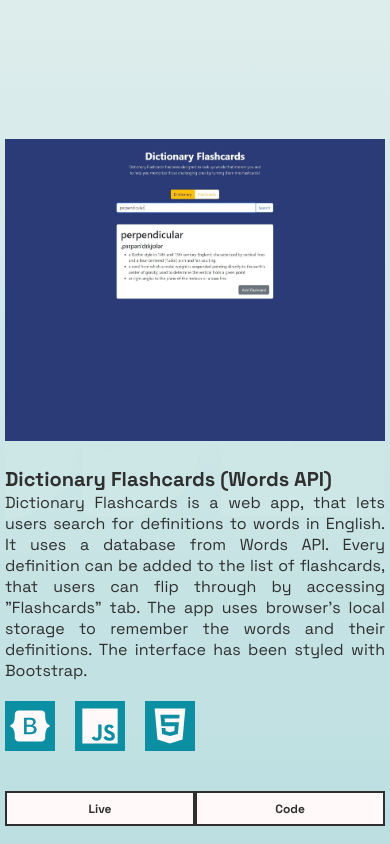
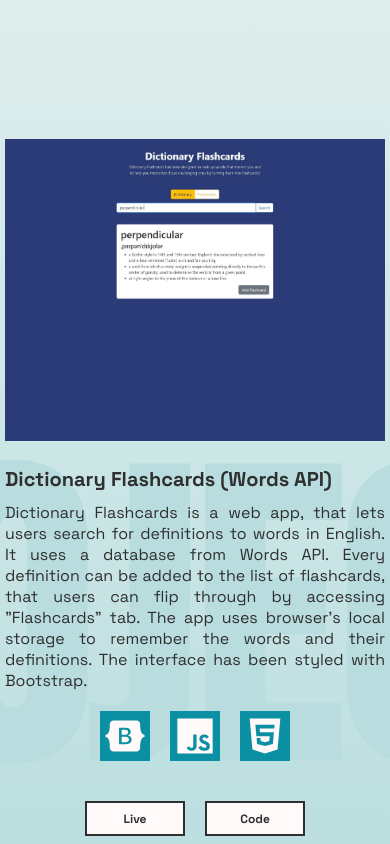
Before and after one commit to damianwick/my-portfolio, a React (Create React App) app: page / in a window 390 px wide. Shown: the part 820-1664 px from the top of the page. Built offline with nearby package versions, Linux system fonts and the light colour scheme.

Commit message:
Adjust background in mobile. Icons position in mobile. Live and code buttons width.

```diff
--- a/src/App.css
+++ b/src/App.css
@@ -1,3 +1,7 @@
+.app{
+    max-width: 100vw;
+    overflow: hidden;
+}
 section{
     height: 100vh;
     display: flex;
@@ -9,7 +13,6 @@ section{
 .wrapper{
     max-width: 1200px;
     margin: 0 auto;
-    overflow: hidden;
 }
 .btn{
     background-color: #FFF9F9;
@@ -32,7 +35,6 @@ section{
     z-index: -1;
     height: 100%;
     width: 100%;
-    overflow: hidden;
 }
 .background-signs h1{
     margin: 0;
--- a/src/components/AboutSection.css
+++ b/src/components/AboutSection.css
@@ -80,6 +80,19 @@
         top: 450px;
     }
 }
+@media only screen and (max-width: 1024px) {
+    .about-inner-container p{
+        margin: 0;
+    }
+    #about-section .background-signs h1:nth-child(1){
+        top: 10%;
+        left: -10%;
+    }
+    #about-section .background-signs h1:nth-child(2){
+        left: 40%;
+        top: 50%;
+    }
+}
 @media only screen and (max-width: 890px) {
     .resume-btn {
         margin-top: 20px;
@@ -103,10 +116,8 @@
         margin: 0;
         width: 100%;
     }
-}
-
-@media only screen and (max-width: 579px) {
-    .resume-btn{
-        align-self: center ;
+    .resume-btn {
+        margin-top: 20px;
+        align-self: center;
     }
 }
--- a/src/components/ContactSection.css
+++ b/src/components/ContactSection.css
@@ -9,7 +9,10 @@ form{
     width: 60%;
     margin: 30px auto;
     font-family: 'Space Grotesk', sans-serif;
-    color: #2F2F2F ;
+    color: #2F2F2F;
+}
+.contact-container{
+    z-index: 3;
 }
 .contact-form-first-row{
     display: flex;
@@ -85,6 +88,12 @@ form label{
 }
 
 @media only screen and (max-width: 1024px) {
+    .contact-container{
+        z-index: 0;
+    }
+    .contact-label {
+        text-align: center;
+    }
     form{
         width: 100%;
     }
@@ -95,11 +104,16 @@ form label{
         height: 80vh;
         margin: 100px auto 20px;
     }
+    #contact-section .background-signs h1:nth-child(1){
+        font-size: 23em;
+        left: -12%;
+        top: 5%;
+    }
+    #contact-section .background-signs h1:nth-child(2){
+        display: none;
+    }
 }
 @media only screen and (max-width: 579px) {
-    /* #contact-section{
-        margin: 100px auto 20px;
-    } */
     #contact-section p{
         font-size: 1em;
     }
@@ -108,9 +122,6 @@ form label{
     }
     .contact-form-first-row span{
         width: 100%;
-    }
-    .contact-label {
-        text-align: center;
     }
     form{
         text-align: center;
--- a/src/components/Footer.css
+++ b/src/components/Footer.css
@@ -25,6 +25,6 @@ footer p{
 }
 @media only screen and (max-width: 1024px) {
     footer{
-        margin-top: 10px;
+        margin-top: 70px;
     }
 }
--- a/src/components/IntroSection.js
+++ b/src/components/IntroSection.js
@@ -17,6 +17,5 @@ export default function IntroSection() {
                 </div>
             </div>
         </section>
-
     )
 }
--- a/src/components/Navbar.css
+++ b/src/components/Navbar.css
@@ -36,7 +36,6 @@
 .underline-animation:hover::before {
     width: 100%;
     height: 1px;
-    background-color: #FF8383;
 }
 
 @media only screen and (max-width: 1300px) {
--- a/src/components/ProjectSlider.css
+++ b/src/components/ProjectSlider.css
@@ -42,7 +42,7 @@
 .projects-right-column{
     grid-column: 2;
 }
-.project-btn{
+.project-btn:nth-child(1){
     margin: 0 20px 0 0;
 }
 picture{
@@ -83,7 +83,7 @@ img{
     .project-slider-container{
         width: 100%;
         display: flex;
-        justify-content: flex-start;
+        justify-content: center;
         align-items: center;
     }
     .single-project-container{
@@ -100,18 +100,24 @@ img{
         font-size: 1.25em;
         margin: 20px 0 0;
     }
+    .projects-left-column{
+        display: flex;
+        flex-direction: column;
+    }
     .projects-left-column p{
-        margin: 0;
+        margin: 10px auto 0;
+    }
+    .iconsContainer{
+        align-self: center;
     }
     .project-buttons{
-        display: grid;
-        grid-template-columns: 1fr 1fr;
-        grid-gap: none;
+        display: flex;
+        justify-content: center;
         margin-top: 20px;
+
     }
     .project-btn{
-        margin: 0;
-        min-width: 50%;
+        width: 100px;
         text-align: center;
     }
     .navigationBtns {
--- a/src/components/ProjectsSection.css
+++ b/src/components/ProjectsSection.css
@@ -19,10 +19,9 @@
         left: -500px;
     }
     #projects-section .background-signs h1:nth-child(2){
-        color: #B9DDE0;
-        font-size: 40em;
-        position: absolute;
-        left: 500px;
+        color: #bfe0e2;
+        font-size: 35em;
+        left: 0%;
         top: 800px;
     }
 }
@@ -33,10 +32,22 @@
         left: -500px;
     }
     #projects-section .background-signs h1:nth-child(2){
-        color: #B7DCDF;
+        color: #bcdee0;
         font-size: 30em;
-        position: absolute;
-        left: 500px;
-        top: 450px;
+        left: 10%;
+        top: 50%;
     }
 }
+@media only screen and (max-width: 1024px) {
+    #projects-section .background-signs h1:nth-child(1){
+        display: none;
+    }
+    #projects-section .background-signs h1:nth-child(2){
+        color: #b9dcdf;
+        font-size: 25em;
+        position: absolute;
+        left: 50%;
+        top: 50%;
+        transform: translate(-50%, -20%);
+    }
+}
--- a/src/components/ProjectsSection.js
+++ b/src/components/ProjectsSection.js
@@ -53,11 +53,10 @@ export default function ProjectsSection() {
         },
         {
         name: 'My Portfolio Website',
-        description: `Lorem ipsum dolor sit amet, consectetur adipiscing elit. Quisque nisi dolor,
-        venenatis consectetur convallis in, elementum id augue. Etiam in libero et
-        magna dictum varius. Curabitur laoreet lectus et urna luctus sollicitudin.
-        Proin dapibus nunc dolor, sit amet vehicula eros pulvinar et. Sed id scelerisque elit.
-        Vestibulum est nisl`,
+        description: `A fully responsive React portfolio website in a landing page format.
+        This project was an opportunity for me to polish my react skills and solidify
+        what I had already known about the library. In addition, I learned how to make
+        a contact form work using PHP and how to deploy the entire project. `,
         imgSource: portfolioImg,
         codeLink: "https://github.com/damianwick/my-portfolio",
         iconSrcList: [reactIcon, jsIcon, htmlIcon, cssIcon]
@@ -73,5 +72,5 @@ export default function ProjectsSection() {
                     <ProjectSlider projects={projects} />
                 </div>
             </section>
-    )
-}
+    );
+};
--- a/src/components/SkillsSection.css
+++ b/src/components/SkillsSection.css
@@ -55,4 +55,11 @@
     .tile:nth-last-child(1) {
         display: none;
     }
+    #skills-section .background-signs h1{
+        font-size: 35em;
+        left: 50%;
+        top: 50%;
+        transform: translate(-70%, -50%);
+        color: #9CD0D5;
+    }
 }
--- a/src/index.css
+++ b/src/index.css
@@ -15,4 +15,6 @@ body {
   background-image: linear-gradient(#FFFCF8, #A4D4D8, #038DA0);
   background-repeat: no-repeat;
   background-size: cover;
+  overflow-y: scroll;
+  overflow-x: hidden;
 }
```
Lines whose indentation alone changed are shown as unchanged.
